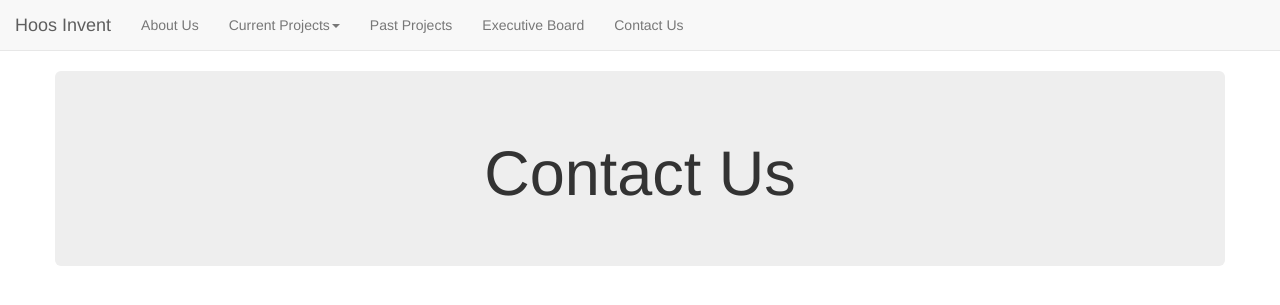
After one commit to hoosinvent/club_site, a Django app: template club/templates/contact.html in a window 1280 px wide. The commit adds this page. Shown: the top 305 px of the page. Run offline with Django 3.2, Linux system fonts and the light colour scheme; the template is opened without the code that fills it, so the values that code supplies are empty; some libraries are stand-ins or nearby versions.

Commit message:
Add Contact Us page and link

```diff
--- /dev/null
+++ b/club/templates/contact.html
@@ -0,0 +1,15 @@
+{% extends 'base.html' %}
+
+{% block navbar %}
+    {% include 'navbar.html' %}
+{% endblock %}
+
+{% block content %}
+    <div class="container">
+        <div class="row">
+              <div class="jumbotron text-center">
+                  <h1>Contact Us</h1>
+              </div>
+          </div>
+      </div>
+{% endblock %}}
--- a/club/templates/navbar.html
+++ b/club/templates/navbar.html
@@ -10,7 +10,7 @@
                 <span class="icon-bar"></span>
                 <span class="icon-bar"></span>
             </button>
-            <a href="" class="navbar-brand">Hoos Invent</a>
+            <a href="{% url 'club:index' %}" class="navbar-brand">Hoos Invent</a>
         </div>
 
         <ul class="nav navbar-nav navbar-left">
@@ -27,7 +27,7 @@
             </li>
             <li><a href="#">Past Projects</a></li>
             <li><a href="#">Executive Board</a></li>
-            <li><a href="#">Contact Us</a></li>
+            <li><a href="{% url 'club:contact' %}">Contact Us</a></li>
         </ul>
         <!-- Collect the nav links, forms, and other content for toggling -->
     </div>
--- a/club/urls.py
+++ b/club/urls.py
@@ -9,5 +9,6 @@ from . import views
 
 
 urlpatterns = [
+	url(r'contact/$', views.contact, name='contact'),
 	url(r'$', views.index, name='index'),
 ]
--- a/club/views.py
+++ b/club/views.py
@@ -1,4 +1,4 @@
-from django.http import HttpResponseRedirect
+from django.http import HttpResponseRedirect, HttpResponse
 from django.shortcuts import render
 from django.core.urlresolvers import reverse
 from django.contrib.auth.decorators import login_required
@@ -9,3 +9,6 @@ from django.db.models import Q
 
 def index(request):
 	return render(request, "index.html")
+
+def contact(request):
+	return render(request, "contact.html")
```
